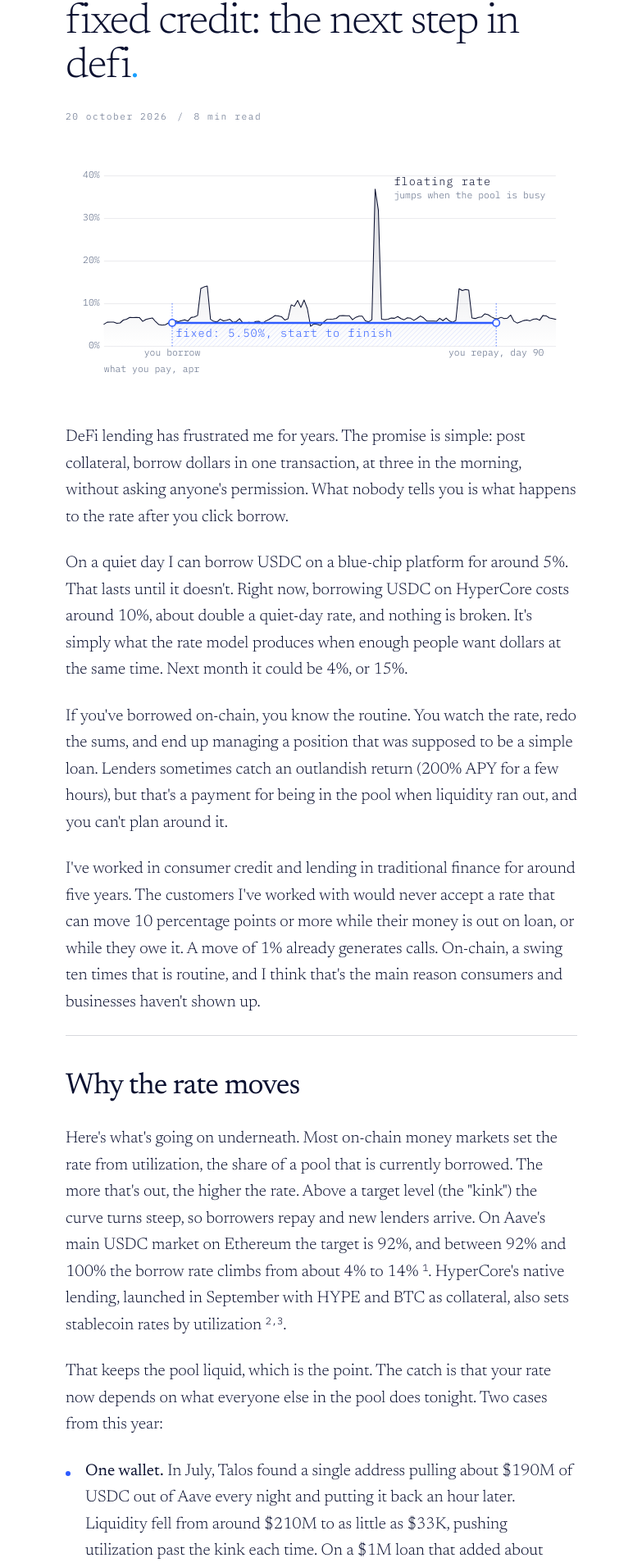
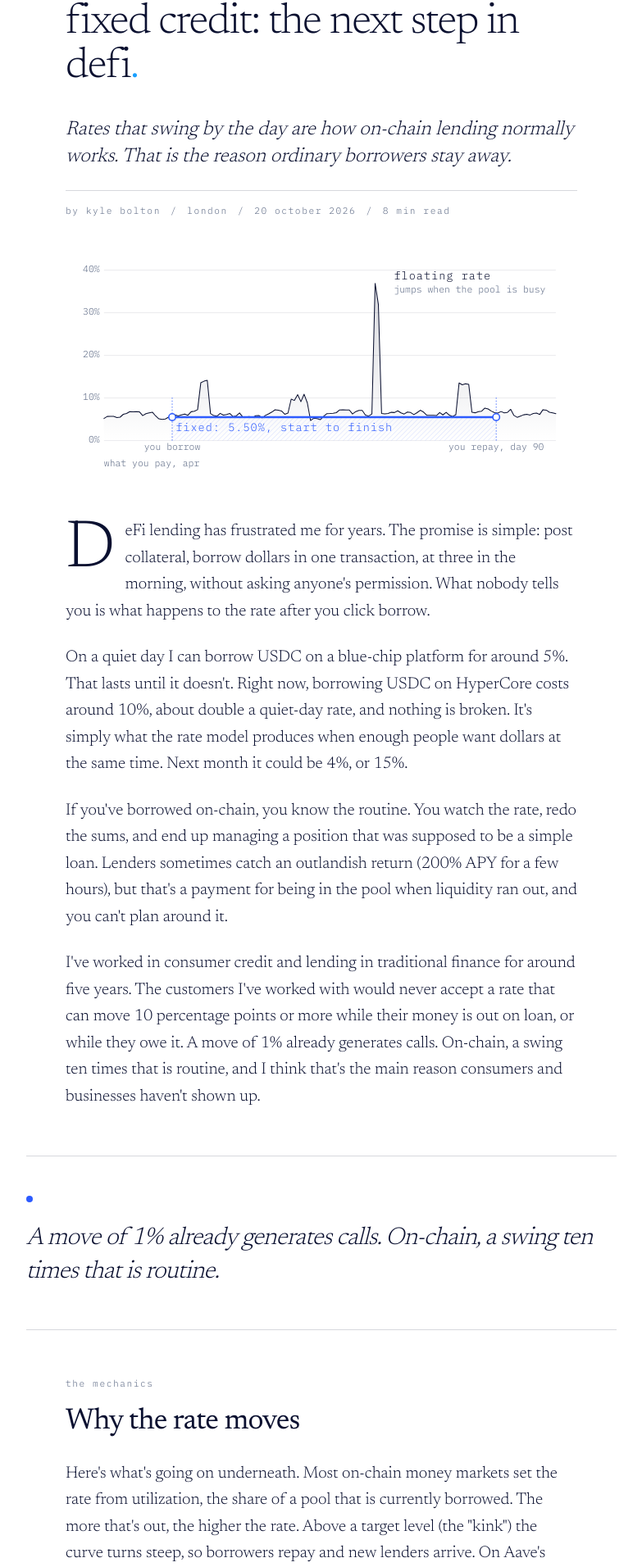
Before and after one commit to kylebolton/personal, a Next.js app: page /blog/fixed-credit-the-next-step-in-defi in a window 1280 px wide. Shown: the part 192-2104 px from the top of the page at 82% size, without its empty margins (248-1031 px from the left). Built offline with nearby package versions, Linux system fonts and the light colour scheme.

Commit message:
Newspaper-style layout with pull quotes and section kickers
Co-Authored-By: Claude Sonnet 5.5 <noreply@anthropic.com>
Claude-Session: https://claude.ai/code/session_01JM7ytEbTZGnuJCtzy5PAko

```diff
--- a/src/app/blog/[slug]/page.tsx
+++ b/src/app/blog/[slug]/page.tsx
@@ -90,10 +90,17 @@ export default async function PostPage({ params }: { params: Promise<{ slug: str
             {post.title}
             <span className="text-sun">.</span>
           </h1>
-          <p className="label mt-6">
-            <time dateTime={post.date}>{formatDate(post.date)}</time>
+          <p className="mt-8 text-xl font-light italic leading-snug text-foreground md:text-2xl md:leading-snug">
+            {post.dek ?? post.summary}
+          </p>
+          <p className="label mt-6 border-t hairline pt-4">
+            by kyle bolton
             <span className="mx-3" aria-hidden="true">/</span>
-            {post.readingTime}
+            london
+            <span className="mx-3" aria-hidden="true">/</span>
+            <time dateTime={post.date} className="whitespace-nowrap">{formatDate(post.date)}</time>
+            <span className="mx-3" aria-hidden="true">/</span>
+            <span className="whitespace-nowrap">{post.readingTime}</span>
           </p>
 
           {heroes[post.slug] && <div className="mt-12">{heroes[post.slug]}</div>}
--- a/src/components/blog/PostBody.tsx
+++ b/src/components/blog/PostBody.tsx
@@ -3,6 +3,10 @@ import type { Block, Reference } from "@/content/posts";
 
 const link =
   "text-foreground underline decoration-1 decoration-hairline underline-offset-4 transition-colors hover:decoration-foreground active:decoration-foreground";
+
+/** Three-line serif initial on the opening paragraph. */
+const dropCap =
+  "first-letter:float-left first-letter:mr-3 first-letter:mt-[0.1em] first-letter:text-[4.1em] first-letter:font-light first-letter:leading-[0.8] first-letter:text-foreground";
 
 /** Renders **bold** and [n] / [n][m] citation markers. */
 function Inline({ text }: { text: string }) {
@@ -47,19 +51,41 @@ export function PostBody({
   references?: Reference[];
   figures?: Record<string, ReactNode>;
 }) {
+  const firstP = blocks.findIndex(b => b.type === "p");
+
   const nodes: ReactNode[] = blocks.map((b, i) => {
     if (b.type === "figure") {
       return (
-        <div key={i} className="py-6">
+        <figure key={i} className="!my-10 border-y hairline py-6">
           {figures?.[b.id]}
-        </div>
+          {b.caption && (
+            <figcaption className="mt-4 font-mono text-xs font-light leading-relaxed tracking-[0.04em] text-muted">
+              {b.caption}
+            </figcaption>
+          )}
+        </figure>
+      );
+    }
+    if (b.type === "quote") {
+      return (
+        <figure key={i} className="!my-14 border-y hairline py-10 md:-mx-12 md:py-12">
+          <span aria-hidden="true" className="block size-2 rounded-full bg-blue" />
+          <blockquote className="mt-6 text-2xl font-light italic leading-snug tracking-tight text-foreground md:text-3xl md:leading-snug">
+            {b.text}
+          </blockquote>
+          {b.attribution && <figcaption className="label mt-6">{b.attribution}</figcaption>}
+        </figure>
       );
     }
     if (b.type === "h2") {
       return (
-        <h2 key={i} className="mt-6 border-t hairline pt-10 text-3xl font-normal leading-tight tracking-tight text-foreground md:text-4xl">
-          {b.text}
-        </h2>
+        // A quote just above already draws the rule, so skip a second hairline.
+        <div key={i} className={blocks[i - 1]?.type === "quote" ? "!mt-0" : "!mt-12 border-t hairline pt-10"}>
+          {b.kicker && <p className="label mb-4">{b.kicker}</p>}
+          <h2 className="text-3xl font-normal leading-tight tracking-tight text-foreground md:text-4xl">
+            {b.text}
+          </h2>
+        </div>
       );
     }
     if (b.type === "ul") {
@@ -75,7 +101,7 @@ export function PostBody({
       );
     }
     return (
-      <p key={i}>
+      <p key={i} className={i === firstP ? dropCap : undefined}>
         <Inline text={b.text} />
       </p>
     );
--- a/src/content/fixed-credit.ts
+++ b/src/content/fixed-credit.ts
@@ -18,7 +18,12 @@ export const fixedCreditBlocks: Block[] = [
     "text": "I've worked in consumer credit and lending in traditional finance for around five years. The customers I've worked with would never accept a rate that can move 10 percentage points or more while their money is out on loan, or while they owe it. A move of 1% already generates calls. On-chain, a swing ten times that is routine, and I think that's the main reason consumers and businesses haven't shown up."
   },
   {
+    "type": "quote",
+    "text": "A move of 1% already generates calls. On-chain, a swing ten times that is routine."
+  },
+  {
     "type": "h2",
+    "kicker": "the mechanics",
     "text": "Why the rate moves"
   },
   {
@@ -42,6 +47,7 @@ export const fixedCreditBlocks: Block[] = [
   },
   {
     "type": "h2",
+    "kicker": "the numbers",
     "text": "The yields aren't real"
   },
   {
@@ -51,6 +57,10 @@ export const fixedCreditBlocks: Block[] = [
   {
     "type": "p",
     "text": "The lender's side of the curve mirrors the borrower's. When a pool runs dry the supply rate shoots up, and when liquidity returns it falls back. In April, under the curve Circle proposed for Aave's USDC market, the supply rate at full utilization would have reached about 48%, in a pool where suppliers couldn't withdraw [4]. A number like that is the price of an emergency."
+  },
+  {
+    "type": "quote",
+    "text": "A number like that is the price of an emergency."
   },
   {
     "type": "p",
@@ -66,7 +76,8 @@ export const fixedCreditBlocks: Block[] = [
   },
   {
     "type": "figure",
-    "id": "yields-promised-vs-actual"
+    "id": "yields-promised-vs-actual",
+    "caption": "Headline rates against April 2026 rates. No single lender earned all of them."
   },
   {
     "type": "p",
@@ -74,6 +85,7 @@ export const fixedCreditBlocks: Block[] = [
   },
   {
     "type": "h2",
+    "kicker": "the warning",
     "text": "The 7% app"
   },
   {
@@ -89,7 +101,12 @@ export const fixedCreditBlocks: Block[] = [
     "text": "The history is long. Terra's Anchor protocol offered about 20% on UST and at its peak held around $14B, roughly 74% of UST's circulating supply [10]. It needed a $450M injection to keep its yield reserve from running dry [11]. Celsius was still advertising up to 18.63% APY in July 2022, days before its bankruptcy [12]. BlockFi paid $100M to settle with the SEC and 32 states over its interest accounts [13]. In each case the number on the screen said little about the risk behind it."
   },
   {
+    "type": "quote",
+    "text": "In each case the number on the screen said little about the risk behind it."
+  },
+  {
     "type": "h2",
+    "kicker": "the precedent",
     "text": "What consumer credit already figured out"
   },
   {
@@ -105,7 +122,12 @@ export const fixedCreditBlocks: Block[] = [
     "text": "Traditional finance also built enormous markets to turn floating rates into fixed ones. At the end of June 2025, OTC derivatives had $846 trillion in notional outstanding, and interest rate contracts were 79% of that [16]. The world pays a lot to manage rate risk, and DeFi has built very little of the equivalent."
   },
   {
+    "type": "quote",
+    "text": "The world pays a lot to manage rate risk, and DeFi has built very little of the equivalent."
+  },
+  {
     "type": "h2",
+    "kicker": "the fix",
     "text": "What fixed credit looks like on-chain"
   },
   {
@@ -130,6 +152,7 @@ export const fixedCreditBlocks: Block[] = [
   },
   {
     "type": "h2",
+    "kicker": "the payoff",
     "text": "Who benefits"
   },
   {
@@ -151,6 +174,10 @@ export const fixedCreditBlocks: Block[] = [
   {
     "type": "p",
     "text": "DeFi built the floating-rate market first, and it does its job well. The next piece is a market where the rate you see at the start is the rate you pay until maturity."
+  },
+  {
+    "type": "quote",
+    "text": "The next piece is a market where the rate you see at the start is the rate you pay until maturity."
   }
 ];
 
--- a/src/content/posts.ts
+++ b/src/content/posts.ts
@@ -1,11 +1,14 @@
 import { fixedCreditBlocks, fixedCreditReferences } from "./fixed-credit";
 
 export type Block =
-  | { type: "h2"; text: string }
+  /** `kicker` is a short lowercase label shown above the heading. */
+  | { type: "h2"; text: string; kicker?: string }
   | { type: "p"; text: string }
   | { type: "ul"; items: string[] }
+  /** A pull quote, set wider than the body column on desktop. */
+  | { type: "quote"; text: string; attribution?: string }
   /** A chart or illustration, looked up by id in the post page. */
-  | { type: "figure"; id: string };
+  | { type: "figure"; id: string; caption?: string };
 
 export type Reference = { text: string; href: string };
 
@@ -16,6 +19,8 @@ export type Post = {
   date: string;
   readingTime: string;
   summary: string;
+  /** Standfirst under the title. Falls back to the summary. */
+  dek?: string;
   blocks: Block[];
   references?: Reference[];
   /** Social share image path under /public (1200x630). Falls back to the site image. */
```
